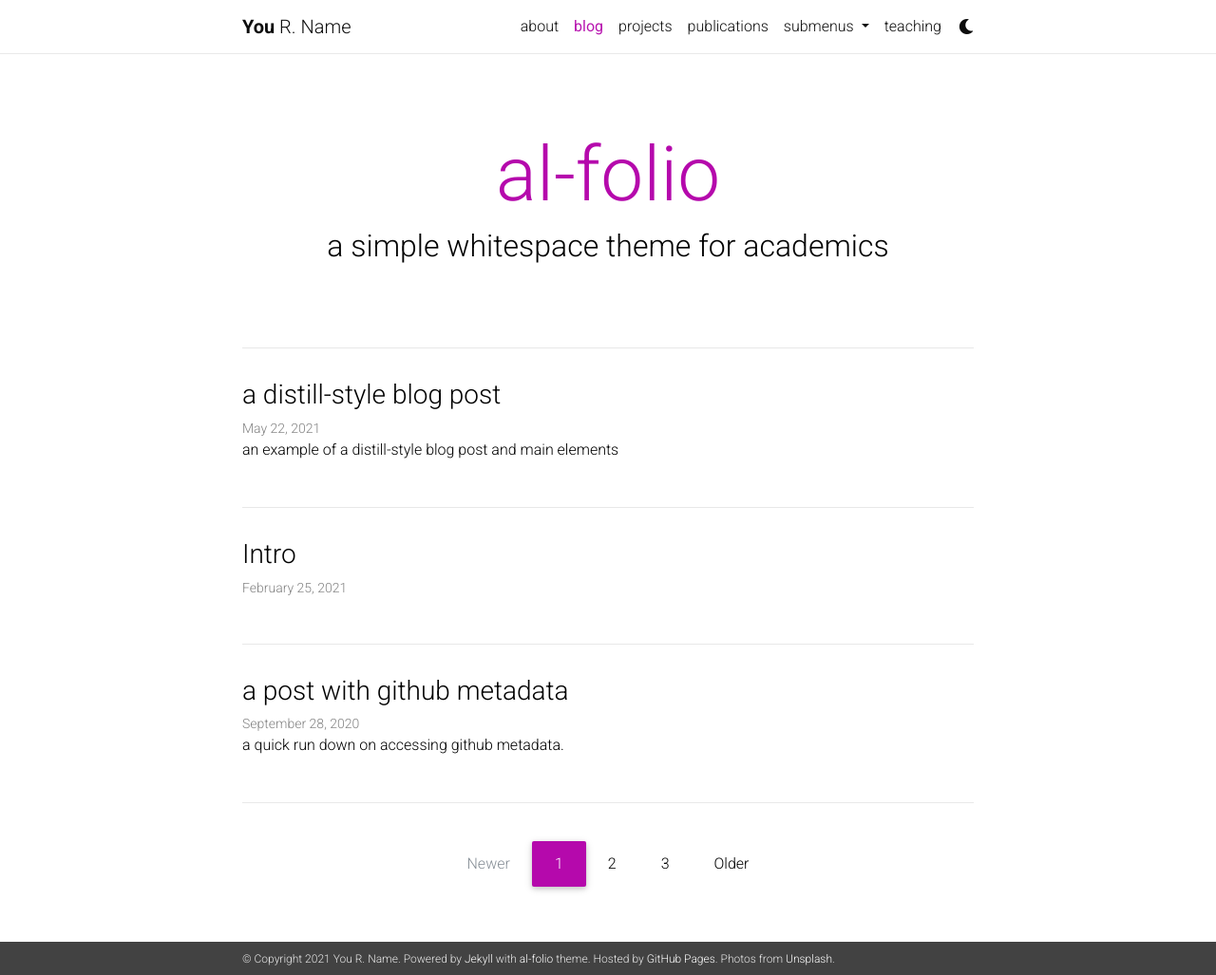
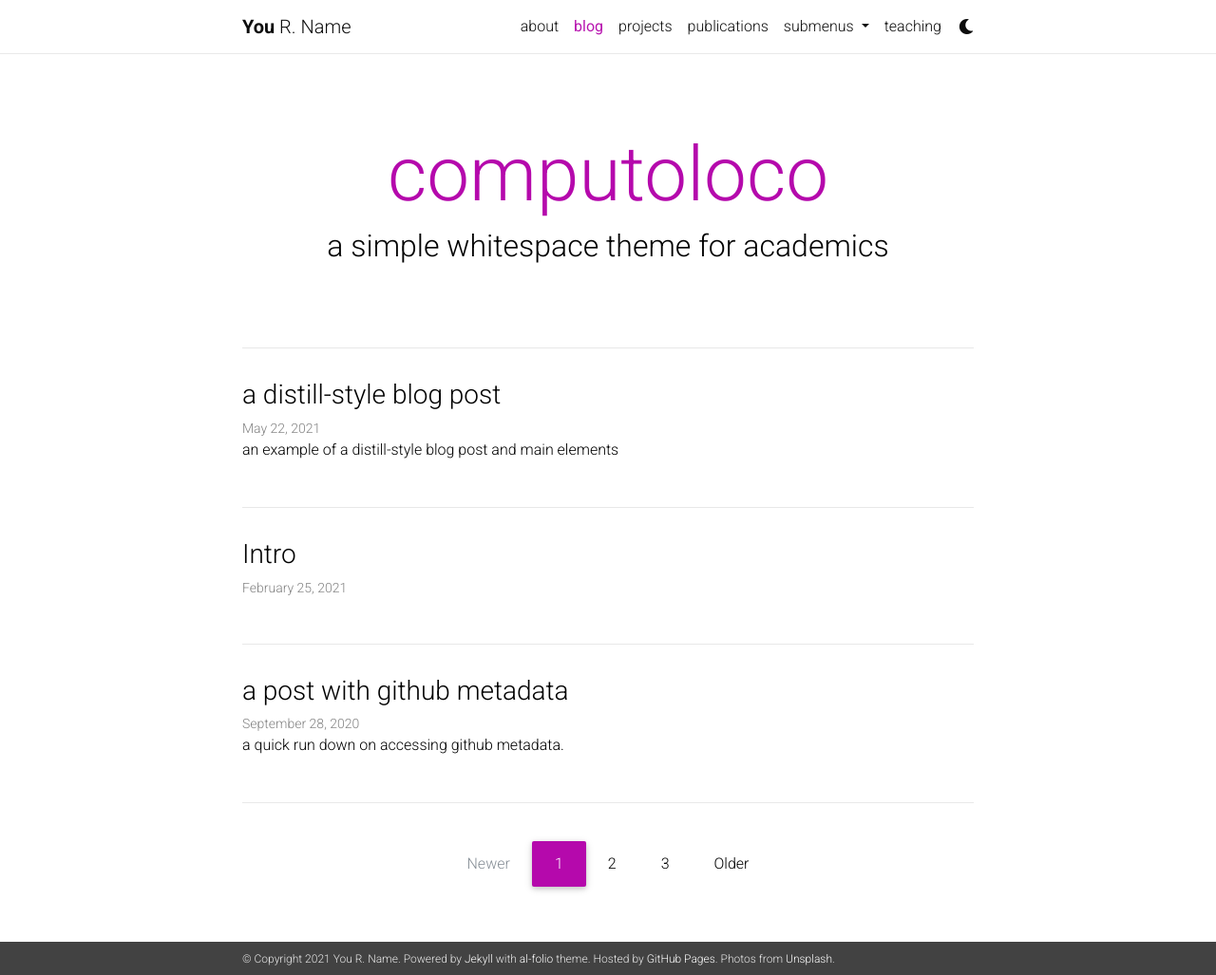
Before and after one commit to danaderp/danaderp, a Jekyll site: the page built from blog/index.html, in a window 1280 px wide and 1027 px high. Shown: the whole window at 95% size. Built offline with Jekyll 4.4.1, drawn with Linux system fonts in a browser that asks for light colours; nearby versions of some CDN libraries; the list of posts is cut into pages by our own code; comment, search, counter and statistics services are not loaded; a style sheet for code colours, icons or effects is not loaded.

Commit message:
Update _config.yml

```diff
--- a/_config.yml
+++ b/_config.yml
@@ -75,7 +75,7 @@
 # Blog
 # -----------------------------------------------------------------------------
 
-blog_name: al-folio  # your blog must have a name for it to show up in the nav bar
+blog_name: computoloco  # your blog must have a name for it to show up in the nav bar
 blog_description: a simple whitespace theme for academics
 permalink: /blog/:year/:title/
 
```
